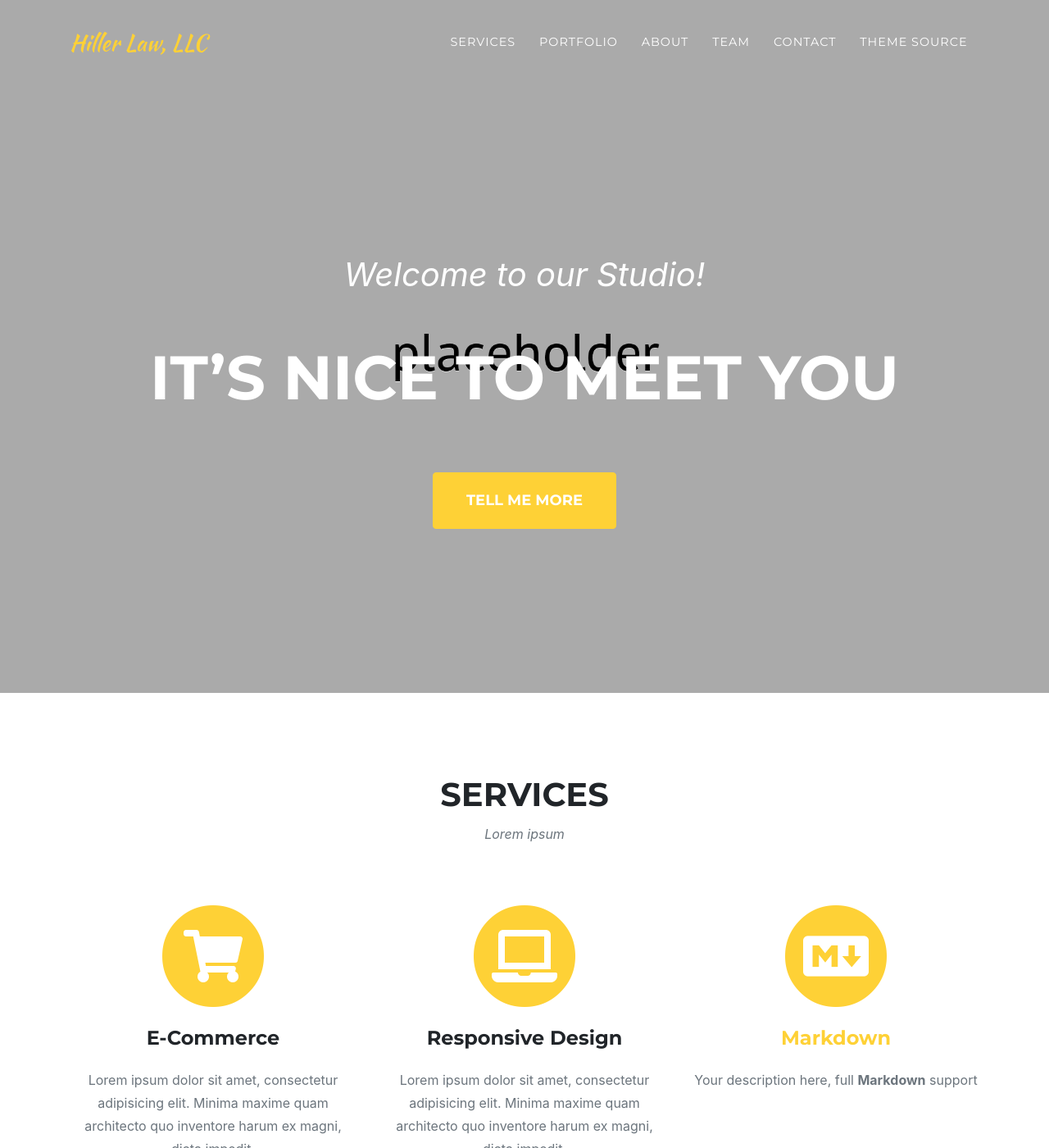
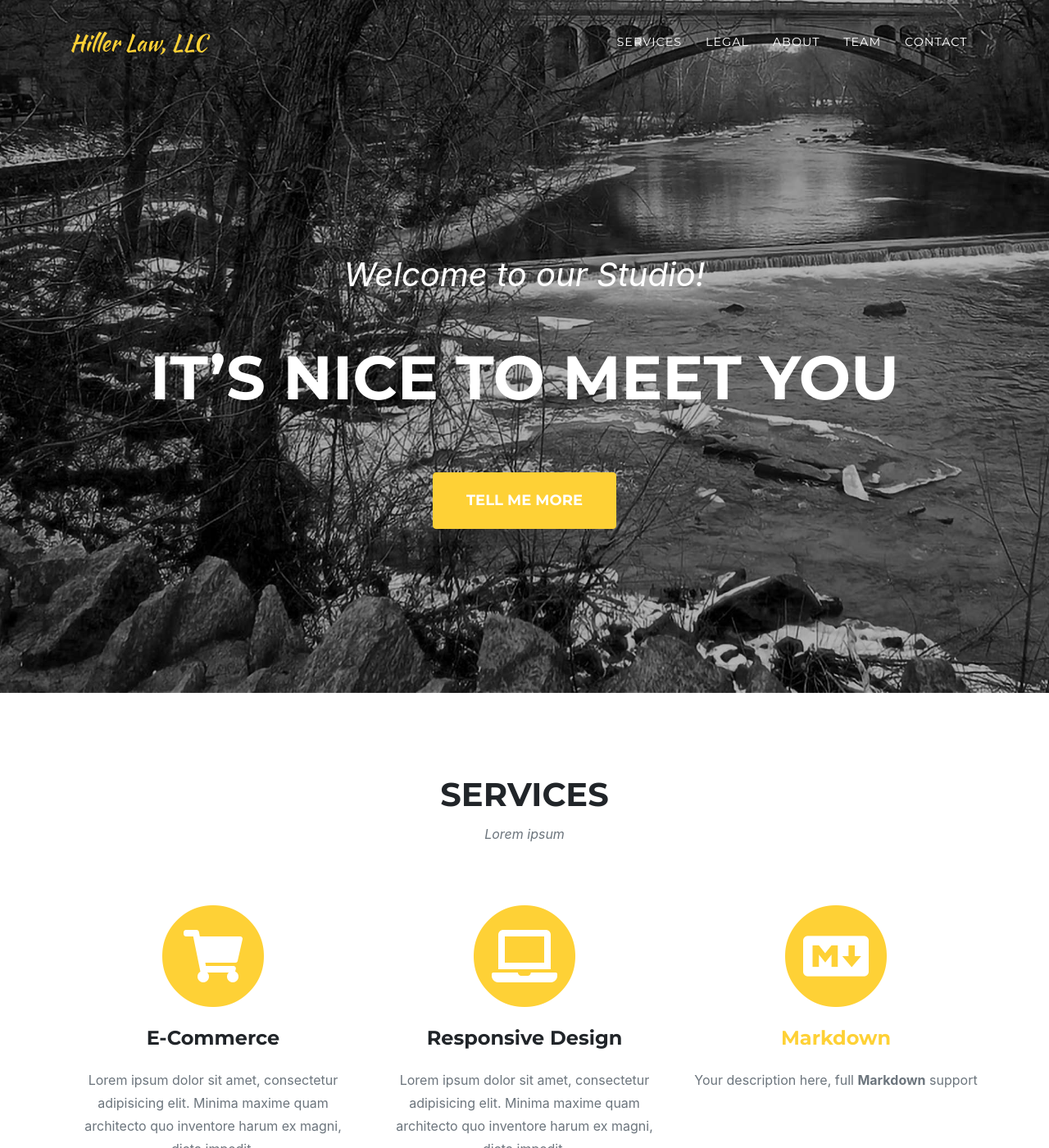
Before and after one commit to raviriley/agency-jekyll-theme, a Jekyll site: the page built from index.md, in a window 1280 px wide and 1400 px high. Shown: the whole window at 82% size. Built offline with Jekyll 4.4.1, drawn with Linux system fonts in a browser that asks for light colours; some web fonts are replaced; some of the changed text lies outside the part shown.

Commit message:
Use Wilmington background for header image, update contact text

```diff
--- a/_data/navigation.yml
+++ b/_data/navigation.yml
@@ -2,7 +2,7 @@
   - title: "Services"
     section: services
 
-  - title: "Portfolio"
+  - title: "Legal"
     section: portfolio
 
   - title: "About"
@@ -13,6 +13,3 @@
 
   - title: "Contact"
     section: contact
-
-  - title: "Theme Source"
-    url: https://github.com/raviriley/agency-jekyll-theme/
--- a/_data/sitetext.yml
+++ b/_data/sitetext.yml
@@ -119,7 +119,7 @@
 
 contact:
     title: "Contact Us"
-    text: "Lorem ipsum or call 123456789"
+    text: Call Us at <a href="tel:+13024427677">(302) 442-7677</a> or fill in the form below
     section: contact
 
 footer:
--- a/_data/style.yml
+++ b/_data/style.yml
@@ -4,7 +4,7 @@
 #black: "#000"
 
 #Image Customization
-header-image: "../img/header.png"
+header-image: "../img/header.jpg"
 contact-image: "../img/contact.png"
 
 #Font Awesome icon for portfolio grid when an item is hovered over
```
Also changed, not shown: assets/img/header.jpg (added), assets/img/header.png (deleted).
